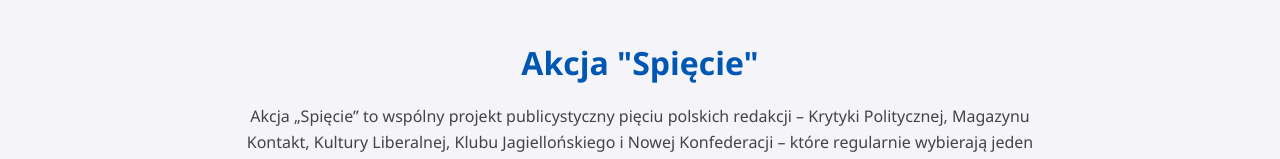
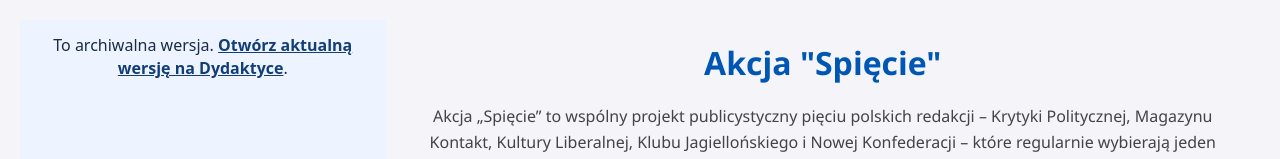
Before and after one commit to OtisRed/class-app_discourse, a plain HTML site: page index.html in a window 1280 px wide. Shown: the top 159 px of the page. Drawn offline with Linux system fonts and the light colour scheme.

Commit message:
Wskaz aktualna wersje na Dydaktyce

```diff
--- a/index.html
+++ b/index.html
@@ -5,8 +5,15 @@
     <meta name="viewport" content="width=device-width, initial-scale=1.0">
     <title>Student Reading List</title>
     <link rel="stylesheet" href="style.css">
+    <style>
+        .dydaktyka-migration { margin: 0; padding: .85rem 1rem; background: #eef4ff; color: #182b48; text-align: center; font: 1rem/1.45 system-ui, sans-serif; }
+        .dydaktyka-migration a { color: #123e78; font-weight: 700; text-decoration: underline; }
+    </style>
 </head>
 <body>
+    <aside class="dydaktyka-migration" aria-label="Informacja o nowej wersji">
+        To archiwalna wersja. <a href="https://dydaktyka.krzysztof-durczak.pl/dyskurs/">Otwórz aktualną wersję na Dydaktyce</a>.
+    </aside>
     <div class="container">
         <header>
             <h1>Akcja "Spięcie"</h1>
```
Also changed, not shown: 1 other file.
